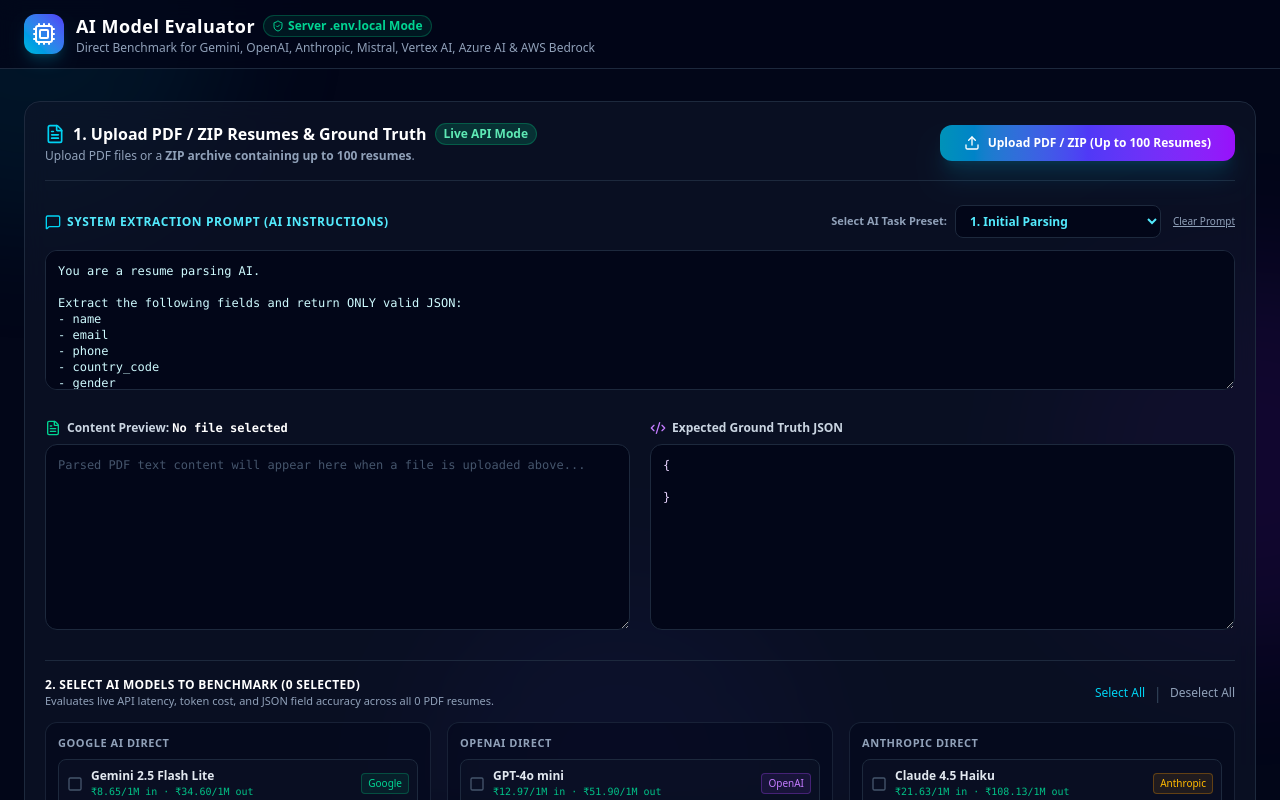
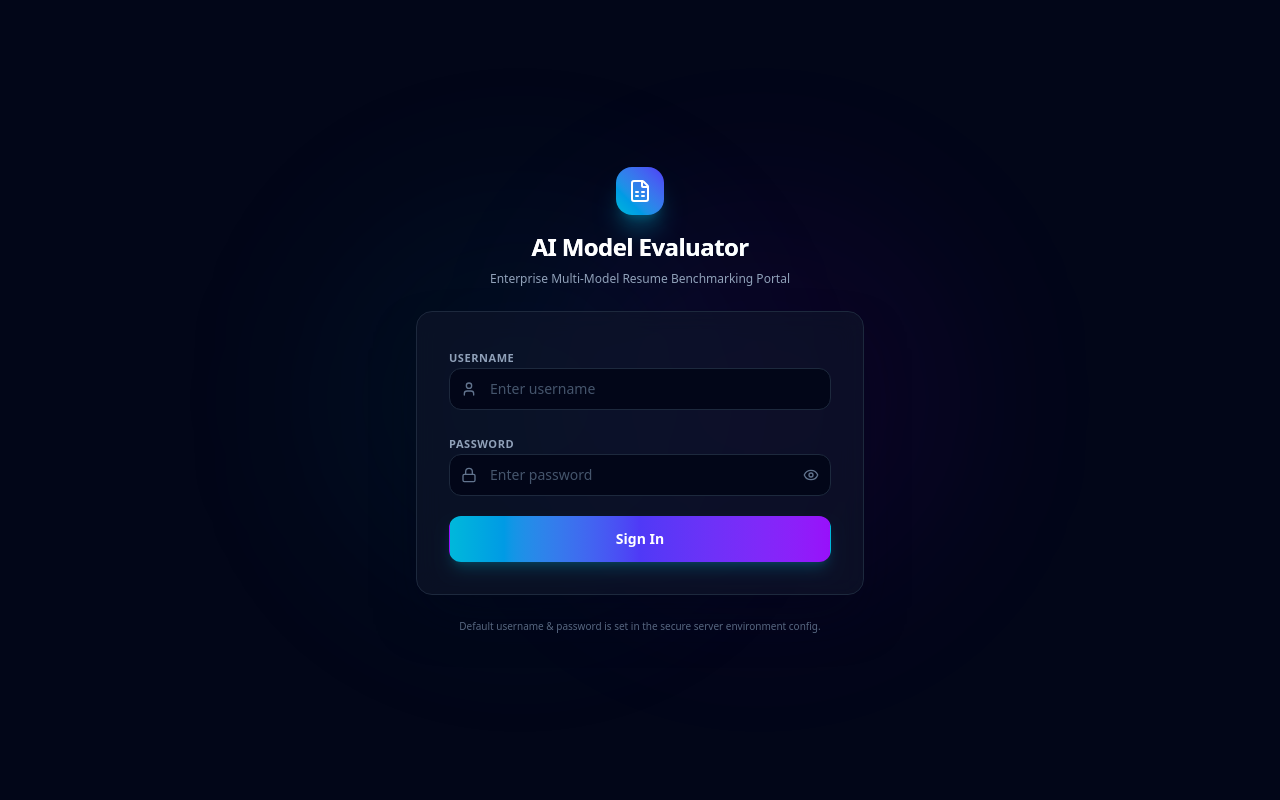
Before and after one commit to Gyanuofficial1/multi-modal_benchmarking, a Next.js app: page / in a window 1280 px wide. Shown: the top 800 px of the page. Built offline with nearby package versions, Linux system fonts and the light colour scheme.

Commit message:
Implement LoginScreen and protect dashboard behind client-side auth guard

```diff
--- a/src/app/page.tsx
+++ b/src/app/page.tsx
@@ -1,6 +1,6 @@
 'use client';
 
-import React, { useState } from 'react';
+import React, { useState, useEffect } from 'react';
 import { Navbar } from '../components/Navbar';
 import { ResumeInputPanel } from '../components/ResumeInputPanel';
 import { SummaryCards } from '../components/Dashboard/SummaryCards';
@@ -8,12 +8,14 @@ import { ComparisonCharts } from '../components/Dashboard/ComparisonCharts';
 import { ModelComparisonTable } from '../components/Dashboard/ModelComparisonTable';
 import { RecommendationWizard } from '../components/Dashboard/RecommendationWizard';
 import { DetailedOutputModal } from '../components/Dashboard/DetailedOutputModal';
+import { LoginScreen } from '../components/LoginScreen';
 import { ModelBenchmarkResult, ProviderApiConfig, ResumeFileItem } from '../types/benchmark';
 import { SUPPORTED_MODELS } from '../services/pricingMatrix';
 import { benchmarkSingleModel } from '../services/aiProviders';
 import { FileText, Archive } from 'lucide-react';
 
 export default function Home() {
+  const [isAuthenticated, setIsAuthenticated] = useState<boolean | null>(null);
   const [isRunning, setIsRunning] = useState<boolean>(false);
 
   // All results across batch of resumes
@@ -21,6 +23,16 @@ export default function Home() {
   const [selectedResumeFilter, setSelectedResumeFilter] = useState<string>('ALL');
 
   const [selectedResultModal, setSelectedResultModal] = useState<ModelBenchmarkResult | null>(null);
+
+  useEffect(() => {
+    const token = localStorage.getItem('auth_token');
+    setIsAuthenticated(token === 'session_active_benchmark');
+  }, []);
+
+  const handleLogout = () => {
+    localStorage.removeItem('auth_token');
+    setIsAuthenticated(false);
+  };
 
   // Run Batch Multi-Model Benchmark with PARALLEL CONCURRENT execution!
   const handleRunBatchBenchmark = async (
@@ -79,6 +91,18 @@ export default function Home() {
       ? allBatchResults
       : allBatchResults.filter((r) => r.resumeFileName === selectedResumeFilter);
 
+  if (isAuthenticated === null) {
+    return (
+      <div className="min-h-screen bg-slate-950 flex items-center justify-center">
+        <div className="h-8 w-8 border-4 border-cyan-500/30 border-t-cyan-500 rounded-full animate-spin"></div>
+      </div>
+    );
+  }
+
+  if (!isAuthenticated) {
+    return <LoginScreen onLoginSuccess={() => setIsAuthenticated(true)} />;
+  }
+
   return (
     <div className="min-h-screen bg-slate-950 text-slate-100 font-sans selection:bg-cyan-500 selection:text-slate-950">
       {/* Background ambient lighting effects */}
@@ -92,6 +116,7 @@ export default function Home() {
       <Navbar
         onExportResults={handleExportResults}
         hasResults={allBatchResults.length > 0}
+        onLogout={handleLogout}
       />
 
       {/* Main Content Area */}
--- /dev/null
+++ b/src/components/LoginScreen.tsx
@@ -0,0 +1,144 @@
+'use client';
+
+import React, { useState } from 'react';
+import { Lock, User, AlertCircle, Eye, EyeOff, FileSpreadsheet } from 'lucide-react';
+
+interface LoginScreenProps {
+  onLoginSuccess: () => void;
+}
+
+export const LoginScreen: React.FC<LoginScreenProps> = ({ onLoginSuccess }) => {
+  const [username, setUsername] = useState('');
+  const [password, setPassword] = useState('');
+  const [showPassword, setShowPassword] = useState(false);
+  const [error, setError] = useState<string | null>(null);
+  const [isLoading, setIsLoading] = useState(false);
+
+  const handleSubmit = (e: React.FormEvent) => {
+    e.preventDefault();
+    setError(null);
+
+    if (!username.trim() || !password.trim()) {
+      setError('Please fill in all fields.');
+      return;
+    }
+
+    setIsLoading(true);
+
+    // Simulate network delay for premium experience
+    setTimeout(() => {
+      const expectedUser = process.env.NEXT_PUBLIC_ADMIN_USERNAME || 'admin';
+      const expectedPass = process.env.NEXT_PUBLIC_ADMIN_PASSWORD || 'admin';
+
+      if (username === expectedUser && password === expectedPass) {
+        localStorage.setItem('auth_token', 'session_active_benchmark');
+        onLoginSuccess();
+      } else {
+        setError('Invalid username or password.');
+      }
+      setIsLoading(false);
+    }, 800);
+  };
+
+  return (
+    <div className="min-h-screen bg-slate-950 text-slate-100 flex items-center justify-center font-sans px-4 py-12 relative overflow-hidden">
+      {/* Background ambient lighting effects */}
+      <div className="absolute inset-0 pointer-events-none overflow-hidden z-0">
+        <div className="absolute top-1/4 left-1/4 w-[400px] h-[400px] bg-cyan-600/10 rounded-full blur-[100px] animate-pulse"></div>
+        <div className="absolute bottom-1/4 right-1/4 w-[400px] h-[400px] bg-purple-600/10 rounded-full blur-[100px] animate-pulse"></div>
+      </div>
+
+      <div className="w-full max-w-md z-10 relative space-y-6">
+        {/* Brand Logo & Header */}
+        <div className="text-center space-y-2">
+          <div className="mx-auto flex h-12 w-12 items-center justify-center rounded-2xl bg-gradient-to-tr from-cyan-500 to-indigo-600 text-white shadow-xl shadow-cyan-500/30">
+            <FileSpreadsheet className="h-6 w-6" />
+          </div>
+          <h2 className="text-2xl font-black tracking-tight text-white mt-4 bg-gradient-to-r from-white via-slate-200 to-cyan-300 bg-clip-text text-transparent">
+            AI Model Evaluator
+          </h2>
+          <p className="text-xs text-slate-400">
+            Enterprise Multi-Model Resume Benchmarking Portal
+          </p>
+        </div>
+
+        {/* Login Card */}
+        <div className="rounded-2xl border border-slate-800 bg-slate-900/60 p-8 backdrop-blur-md shadow-2xl shadow-slate-950/50">
+          <form onSubmit={handleSubmit} className="space-y-5">
+            <div className="space-y-1.5">
+              <label className="text-[11px] font-bold text-slate-400 uppercase tracking-wider">
+                Username
+              </label>
+              <div className="relative">
+                <div className="absolute inset-y-0 left-0 pl-3 flex items-center pointer-events-none text-slate-500">
+                  <User className="h-4 w-4" />
+                </div>
+                <input
+                  type="text"
+                  value={username}
+                  onChange={(e) => setUsername(e.target.value)}
+                  className="block w-full pl-10 pr-3 py-2.5 bg-slate-950 border border-slate-800 rounded-xl text-slate-200 placeholder-slate-600 focus:border-cyan-500 focus:outline-none text-sm transition-all"
+                  placeholder="Enter username"
+                  disabled={isLoading}
+                />
+              </div>
+            </div>
+
+            <div className="space-y-1.5">
+              <label className="text-[11px] font-bold text-slate-400 uppercase tracking-wider">
+                Password
+              </label>
+              <div className="relative">
+                <div className="absolute inset-y-0 left-0 pl-3 flex items-center pointer-events-none text-slate-500">
+                  <Lock className="h-4 w-4" />
+                </div>
+                <input
+                  type={showPassword ? 'text' : 'password'}
+                  value={password}
+                  onChange={(e) => setPassword(e.target.value)}
+                  className="block w-full pl-10 pr-10 py-2.5 bg-slate-950 border border-slate-800 rounded-xl text-slate-200 placeholder-slate-600 focus:border-cyan-500 focus:outline-none text-sm transition-all"
+                  placeholder="Enter password"
+                  disabled={isLoading}
+                />
+                <button
+                  type="button"
+                  onClick={() => setShowPassword(!showPassword)}
+                  className="absolute inset-y-0 right-0 pr-3 flex items-center text-slate-500 hover:text-slate-300"
+                  disabled={isLoading}
+                >
+                  {showPassword ? <EyeOff className="h-4 w-4" /> : <Eye className="h-4 w-4" />}
+                </button>
+              </div>
+            </div>
+
+            {/* Error Message */}
+            {error && (
+              <div className="rounded-xl border border-red-500/20 bg-red-950/20 p-3 text-xs text-red-400 flex items-center space-x-2 animate-fadeIn">
+                <AlertCircle className="h-4 w-4 text-red-500 shrink-0" />
+                <span>{error}</span>
+              </div>
+            )}
+
+            {/* Submit Button */}
+            <button
+              type="submit"
+              disabled={isLoading}
+              className="w-full flex justify-center items-center py-3 px-4 border border-transparent rounded-xl text-sm font-bold text-white bg-gradient-to-r from-cyan-500 via-indigo-600 to-purple-600 hover:opacity-90 transition-all focus:outline-none focus:ring-2 focus:ring-offset-2 focus:ring-cyan-500 shadow-lg shadow-cyan-500/20 active:scale-[0.98] disabled:opacity-50 disabled:cursor-not-allowed"
+            >
+              {isLoading ? (
+                <div className="h-5 w-5 border-2 border-white/30 border-t-white rounded-full animate-spin"></div>
+              ) : (
+                'Sign In'
+              )}
+            </button>
+          </form>
+        </div>
+
+        {/* Footer credentials reminder */}
+        <p className="text-center text-[10px] text-slate-500">
+          Default username & password is set in the secure server environment config.
+        </p>
+      </div>
+    </div>
+  );
+};
--- a/src/components/Navbar.tsx
+++ b/src/components/Navbar.tsx
@@ -1,16 +1,18 @@
 'use client';
 
 import React from 'react';
-import { Cpu, Download, ShieldCheck } from 'lucide-react';
+import { Cpu, Download, ShieldCheck, LogOut } from 'lucide-react';
 
 interface NavbarProps {
   onExportResults: () => void;
   hasResults: boolean;
+  onLogout?: () => void;
 }
 
 export const Navbar: React.FC<NavbarProps> = ({
   onExportResults,
   hasResults,
+  onLogout,
 }) => {
   return (
     <header className="sticky top-0 z-40 w-full border-b border-slate-800 bg-slate-950/80 backdrop-blur-md">
@@ -48,6 +50,16 @@ export const Navbar: React.FC<NavbarProps> = ({
               <span>Export Benchmark Report</span>
             </button>
           )}
+
+          {onLogout && (
+            <button
+              onClick={onLogout}
+              className="flex items-center space-x-1.5 rounded-xl border border-slate-800 bg-slate-900/60 hover:bg-slate-800 px-4 py-2 text-xs font-bold text-slate-400 hover:text-white transition-all active:scale-95"
+            >
+              <LogOut className="h-4 w-4" />
+              <span>Sign Out</span>
+            </button>
+          )}
         </div>
       </div>
     </header>
```
